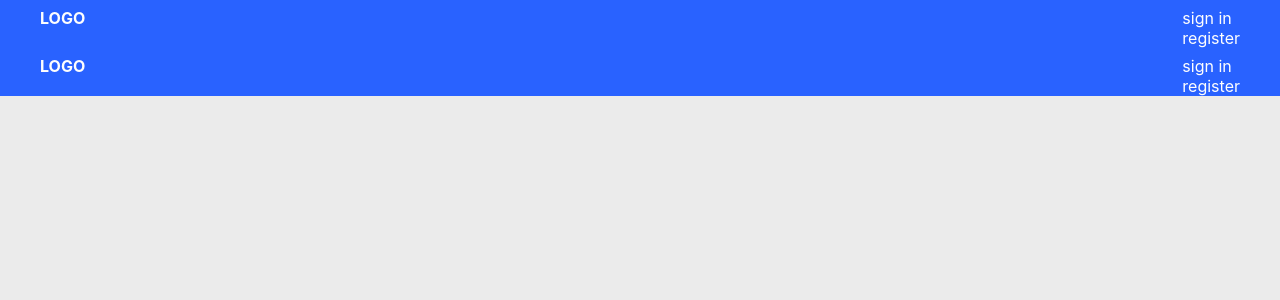
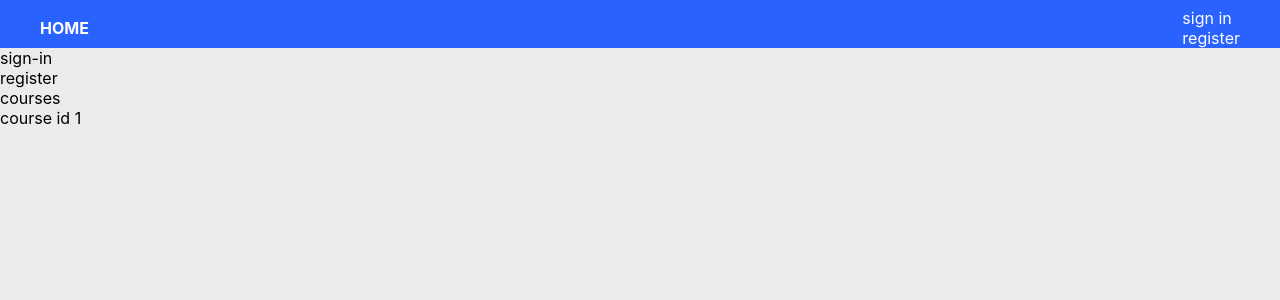
Before and after one commit to minhoyooDEV/myno_lms, a Next.js app: page / in a window 1280 px wide. Shown: the top 300 px of the page. Built offline with nearby package versions, Linux system fonts and the light colour scheme.

Commit message:
[update] fix etc component

```diff
--- a/components/header.tsx
+++ b/components/header.tsx
@@ -1,3 +1,4 @@
+import Link from 'next/link';
 import styled from 'styled-components';
 import { Container } from './base/container';
 
@@ -14,6 +15,7 @@
 const HeaderContainer = styled(Container)`
 	display: flex;
 	justify-content: space-between;
+	align-items: center;
 	background-color: inherit;
 	color: ${({ theme }) => theme.colors.white};
 `;
@@ -25,7 +27,11 @@
 			<HeaderContainer>
 				{/* left */}
 				<div>
-					<b>LOGO</b>
+					<Link href="/">
+						<a>
+							<b>HOME</b>
+						</a>
+					</Link>
 				</div>
 
 				{/* right */}
--- a/pages/index.tsx
+++ b/pages/index.tsx
@@ -1,16 +1,14 @@
 import Head from 'next/head';
 import Link from 'next/link';
-import { Main } from '../components/base/main';
-import Header from '../components/header';
 
 export default function Home() {
 	return (
 		<>
-			<Header />
-			<Main>
 			<Head>
 				<title>Myno LMS</title>
 				<link rel="icon" href="/favicon.ico" />
+			</Head>
+
 			<ul>
 				<li>
 					<Link href="/members/sign-in">sign-in</Link>
@@ -25,8 +23,6 @@
 					<Link href="/courses/1">course id 1</Link>
 				</li>
 			</ul>
-				</Head>
-			</Main>
 		</>
 	);
 }
```
Lines whose indentation alone changed are shown as unchanged.
